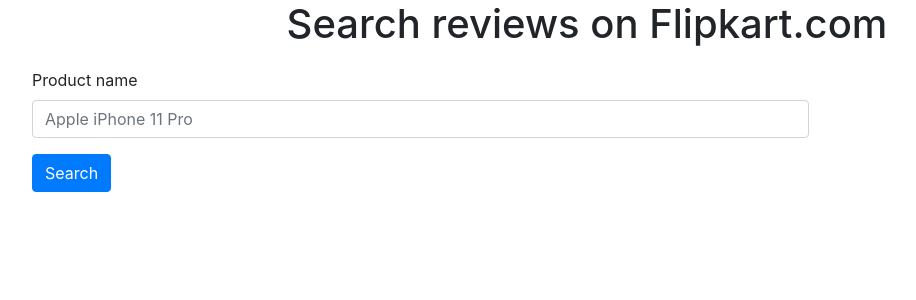
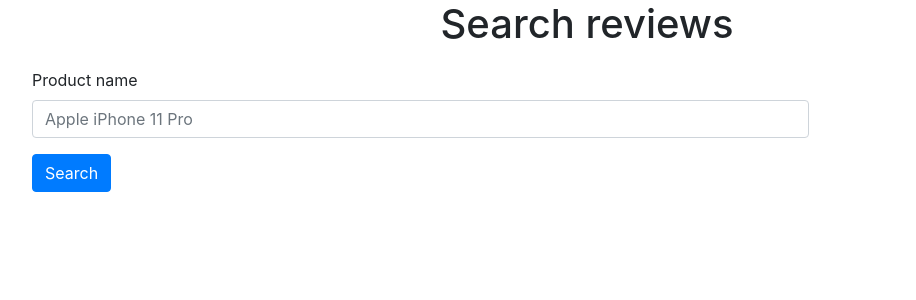
Before and after one commit to chicks2014/Flipkart-reviews-scrapper, a Flask app: page / in a window 1280 px wide. Shown: the top 300 px of the page, without its empty margins (53-969 px from the left). Run offline with Flask 2, Linux system fonts and the light colour scheme; some libraries are stand-ins or nearby versions.

Commit message:
remove name

```diff
--- a/templates/index.html
+++ b/templates/index.html
@@ -7,7 +7,7 @@
 
 {% block body %}
 <div>
-    <h1 style="text-align: center">Search reviews on Flipkart.com</h1>
+    <h1 style="text-align: center">Search reviews</h1>
 
     <div class="form">
         <form action="/search" method="POST">
```
